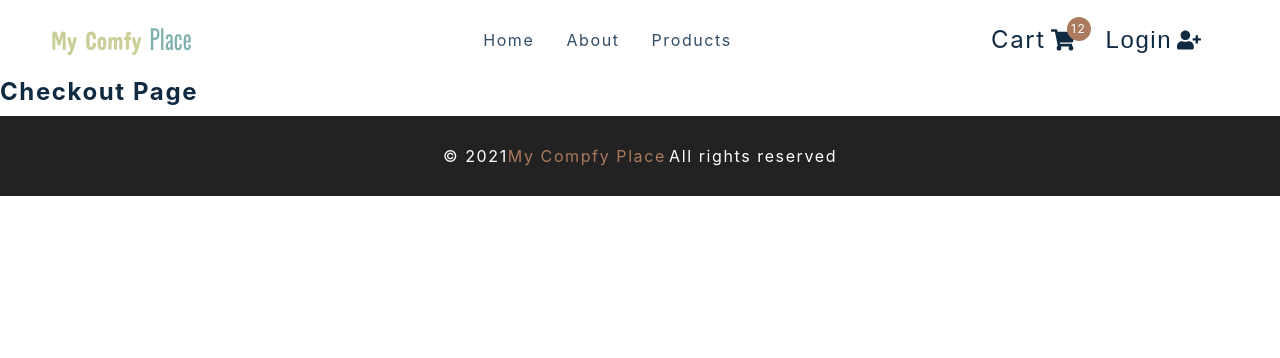
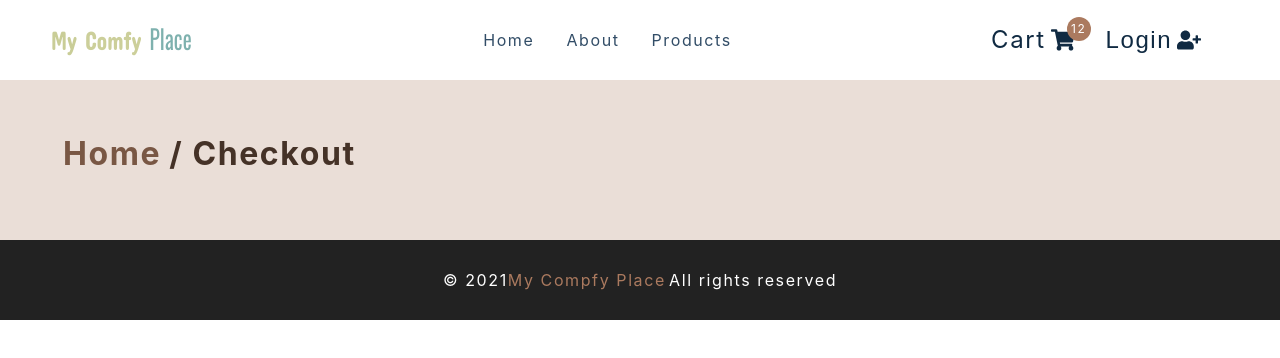
Before and after one commit to DraksBG/ReactProjectApp, a React (Create React App) app: page /checkout in a window 1280 px wide. Shown: the top 358 px of the page. Built offline with nearby package versions, Linux system fonts and the light colour scheme.

Commit message:
Update CheckoutPage.js

```diff
--- a/src/pages/CheckoutPage.js
+++ b/src/pages/CheckoutPage.js
@@ -1,12 +1,17 @@
-import React from 'react'
-import styled from 'styled-components'
-import { PageHero, StripeCheckout } from '../components'
+import React from "react";
+import styled from "styled-components";
+import { PageHero, StripeCheckout } from "../components";
 // extra imports
-import { useCartContext } from '../context/cart_context'
-import { Link } from 'react-router-dom'
+import { useCartContext } from "../context/cart_context";
+import { Link } from "react-router-dom";
 
 const CheckoutPage = () => {
-  return <h4>checkout page</h4>
-}
-const Wrapper = styled.div``
-export default CheckoutPage
+  return (
+    <main>
+      <PageHero title="Checkout" />
+      <Wrapper page='page'></Wrapper>
+    </main>
+  );
+};
+const Wrapper = styled.div``;
+export default CheckoutPage;
```
